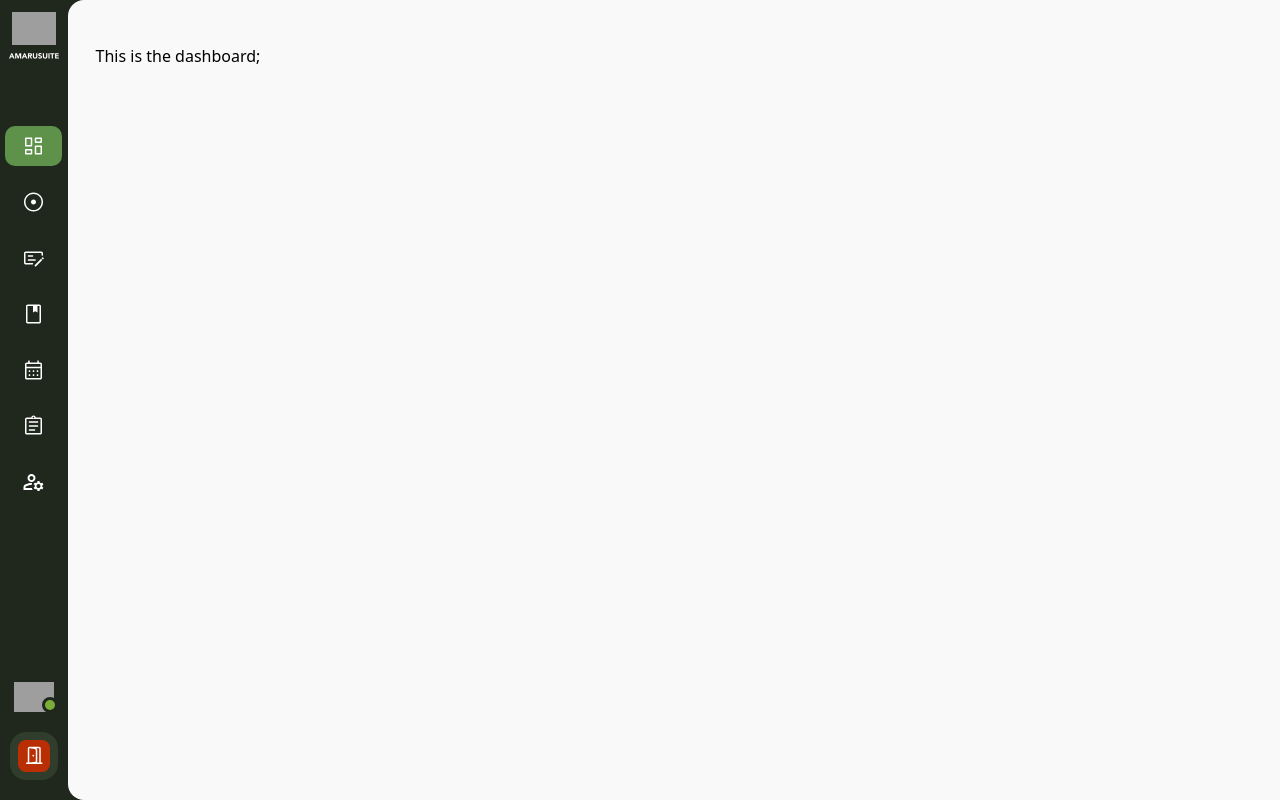
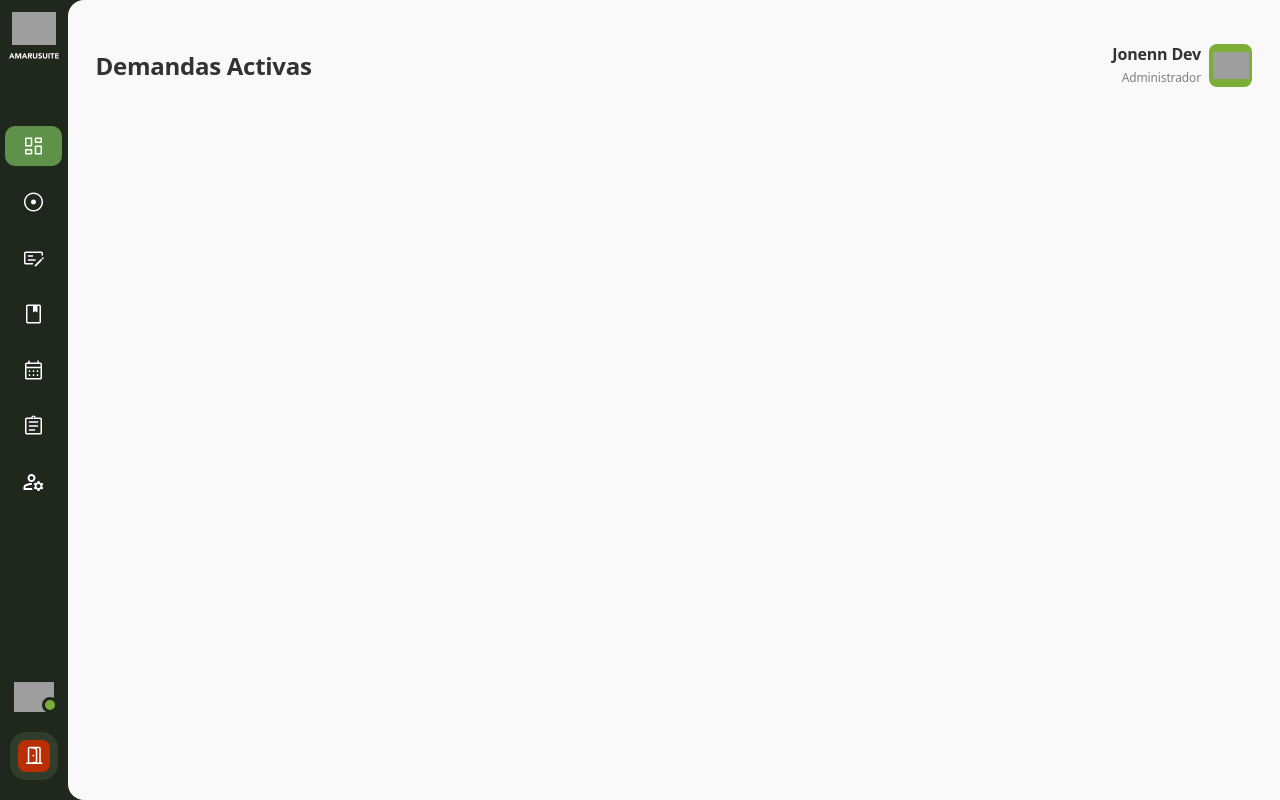
Before and after one commit to jonenn/Amaru, a React (Vite) app: page / in a window 1280 px wide. Built offline with nearby package versions, Linux system fonts and the light colour scheme; grey boxes are pictures that could not be loaded.

Commit message:
Header title and profile added to dashboard page

```diff
--- a/src/index.css
+++ b/src/index.css
@@ -7,6 +7,9 @@
    --color-green-button: #7cad39;
    --color-white-main: #f9f9f9;
    --color-red-main: #b92f03;
+   --color-black-main: #323232;
+   --color-black-secondary: #818181;
+   --tracking-tightest: -0.011em;
 }
 
 body {
--- a/src/pages/Home.jsx
+++ b/src/pages/Home.jsx
@@ -1,5 +1,29 @@
 const Home = () => {
-   return <p>This is the dashboard;</p>;
+   return (
+      <div className="flex justify-between items-center">
+         <h1 className="text-2xl font-bold tracking-tightest leading-normal text-black-main">
+            Demandas Activas
+         </h1>
+         <div className="flex gap-2">
+            <div className="flex flex-col items-end gap-2 justify-center">
+               <h4 className="flex text-base font-semibold tracking-tightest leading-4 text-black-main">
+                  Jonenn Dev
+               </h4>
+               <p className="font-normal text-xs text-black-secondary tracking-tightest">
+                  Administrador
+               </p>
+            </div>
+            <div className="flex h-[43px] w-[43px] items-center justify-center bg-green-button rounded-lg">
+               <img
+                  src="https://res.cloudinary.com/dedihqcsy/image/upload/v1752815474/Jonenn_xo0ndy.gif"
+                  alt=""
+                  width={36}
+                  className="object-contain"
+               />
+            </div>
+         </div>
+      </div>
+   );
 };
 
 export default Home;
```
